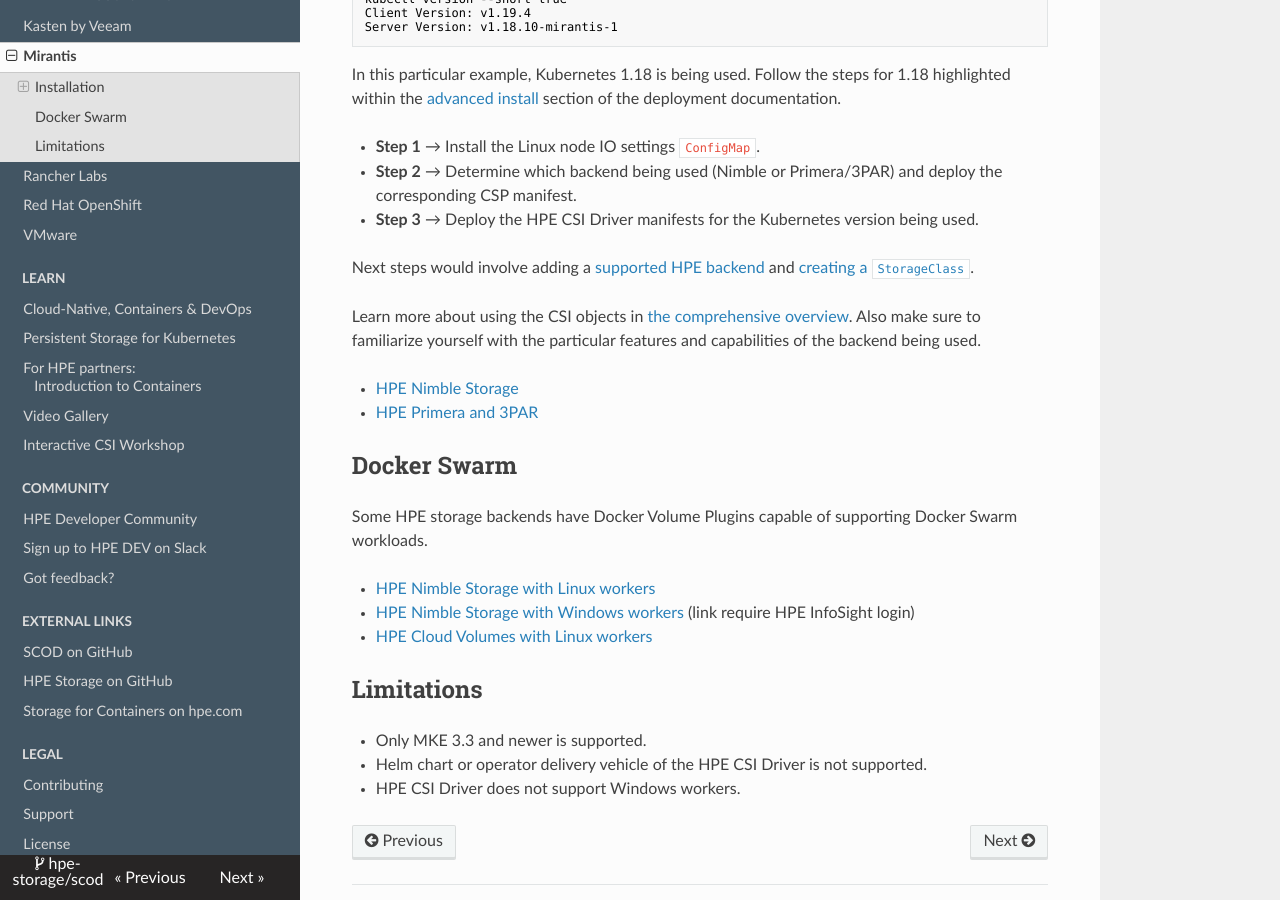
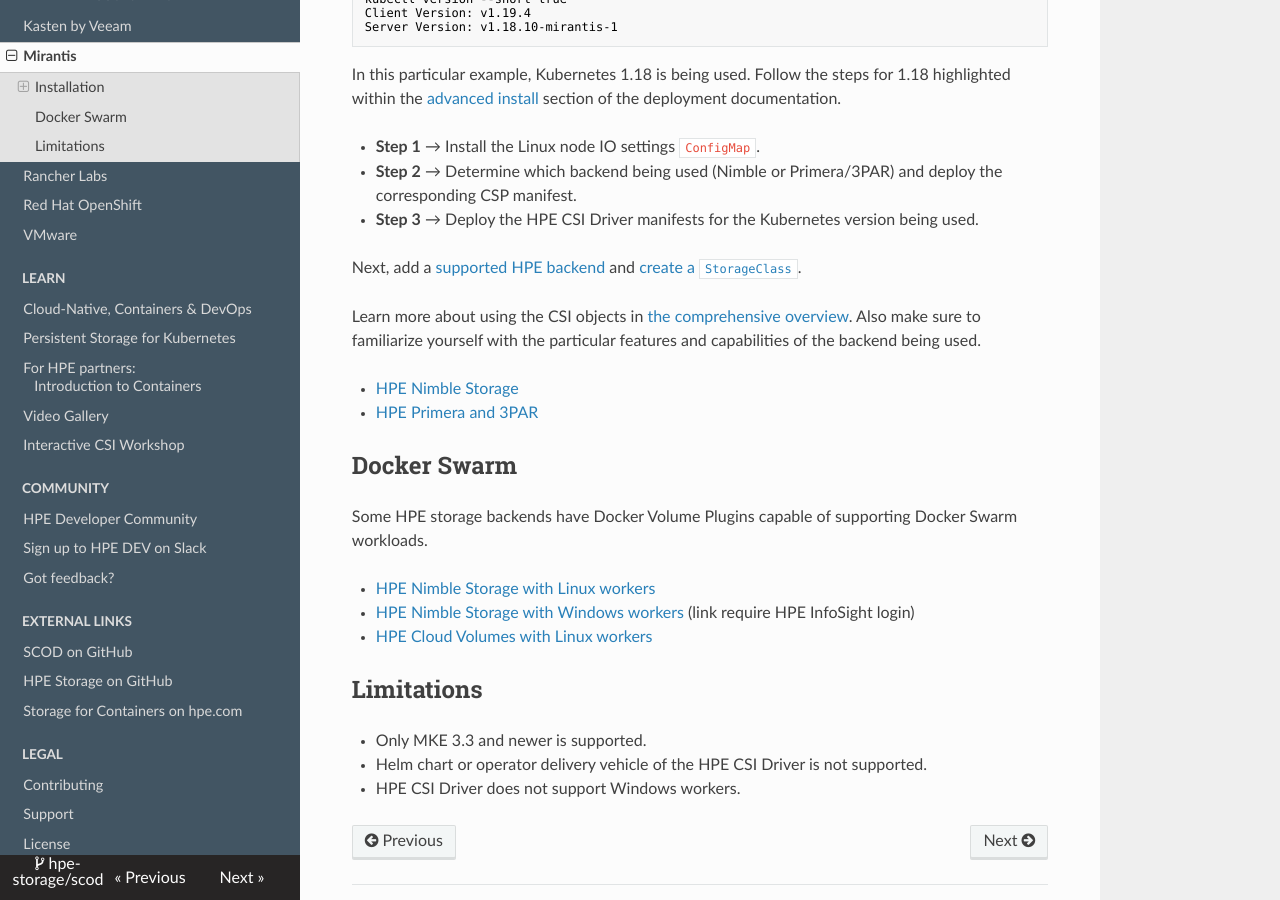
Before and after one commit to hpe-storage/scod, an MkDocs documentation site: the page built from docs/partners/mirantis/index.md, in a window 1280 px wide and 900 px high, scrolled down 925 px. Built offline with MkDocs 1.6.1, drawn with Linux system fonts in a browser that asks for light colours; nearby versions of some CDN libraries.

Commit message:
Update docs/partners/mirantis/index.md
Co-authored-by: c-snell <31020223+c-snell@users.noreply.github.com>

```diff
--- a/docs/partners/mirantis/index.md
+++ b/docs/partners/mirantis/index.md
@@ -28,7 +28,7 @@
 - **Step 2** → Determine which backend being used (Nimble or Primera/3PAR) and deploy the corresponding CSP manifest.
 - **Step 3** → Deploy the HPE CSI Driver manifests for the Kubernetes version being used.
 
-Next steps would involve adding a [supported HPE backend](../../csi_driver/deployment.md#add_a_hpe_storage_backend) and [creating a `StorageClass`](../../csi_driver/using.md#base_storageclass_parameters).
+Next, add a [supported HPE backend](../../csi_driver/deployment.md#add_a_hpe_storage_backend) and [create a `StorageClass`](../../csi_driver/using.md#base_storageclass_parameters).
 
 Learn more about using the CSI objects in [the comprehensive overview](../../csi_driver/using.md). Also make sure to familiarize yourself with the particular features and capabilities of the backend being used.
 
```
